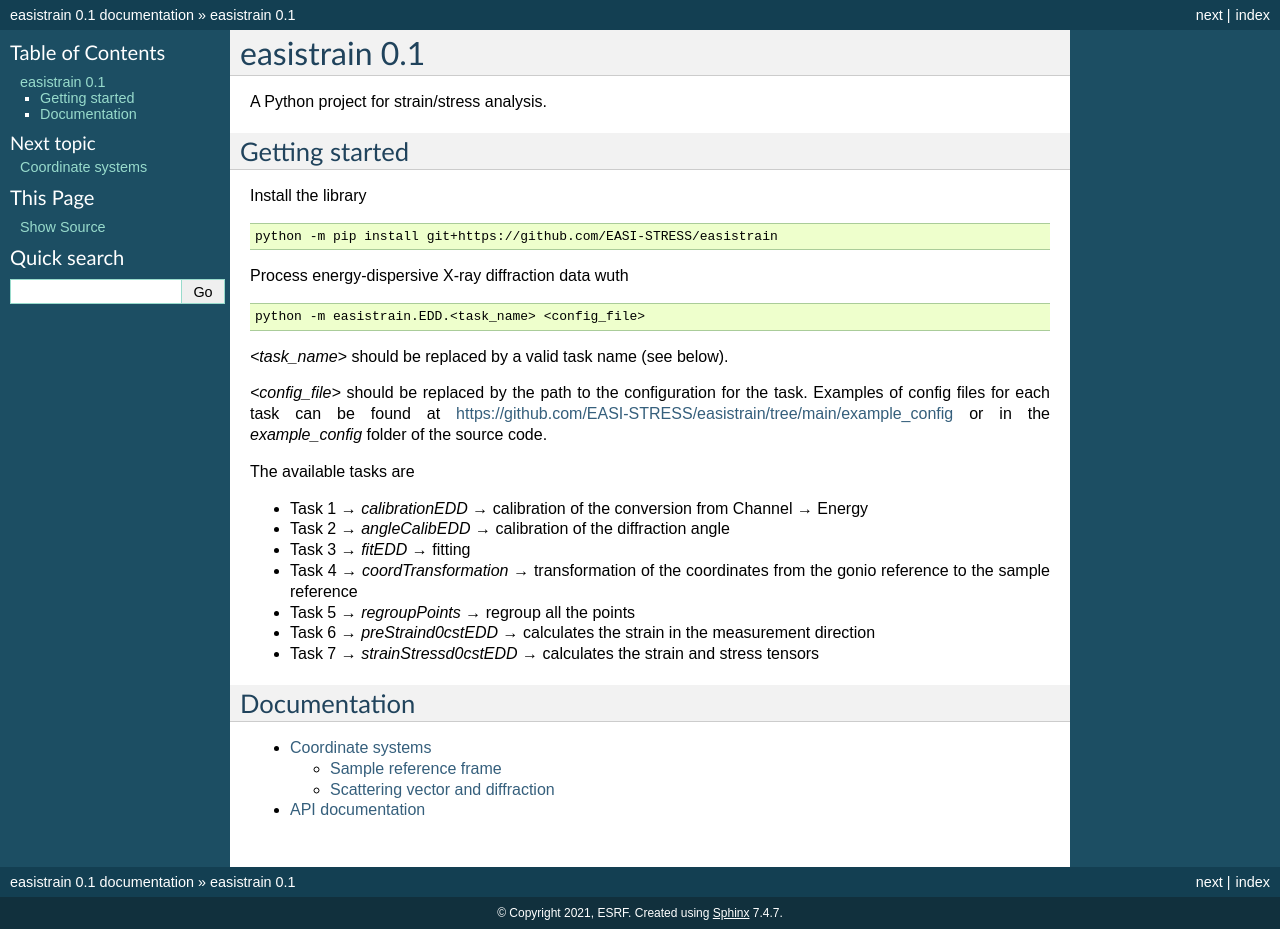
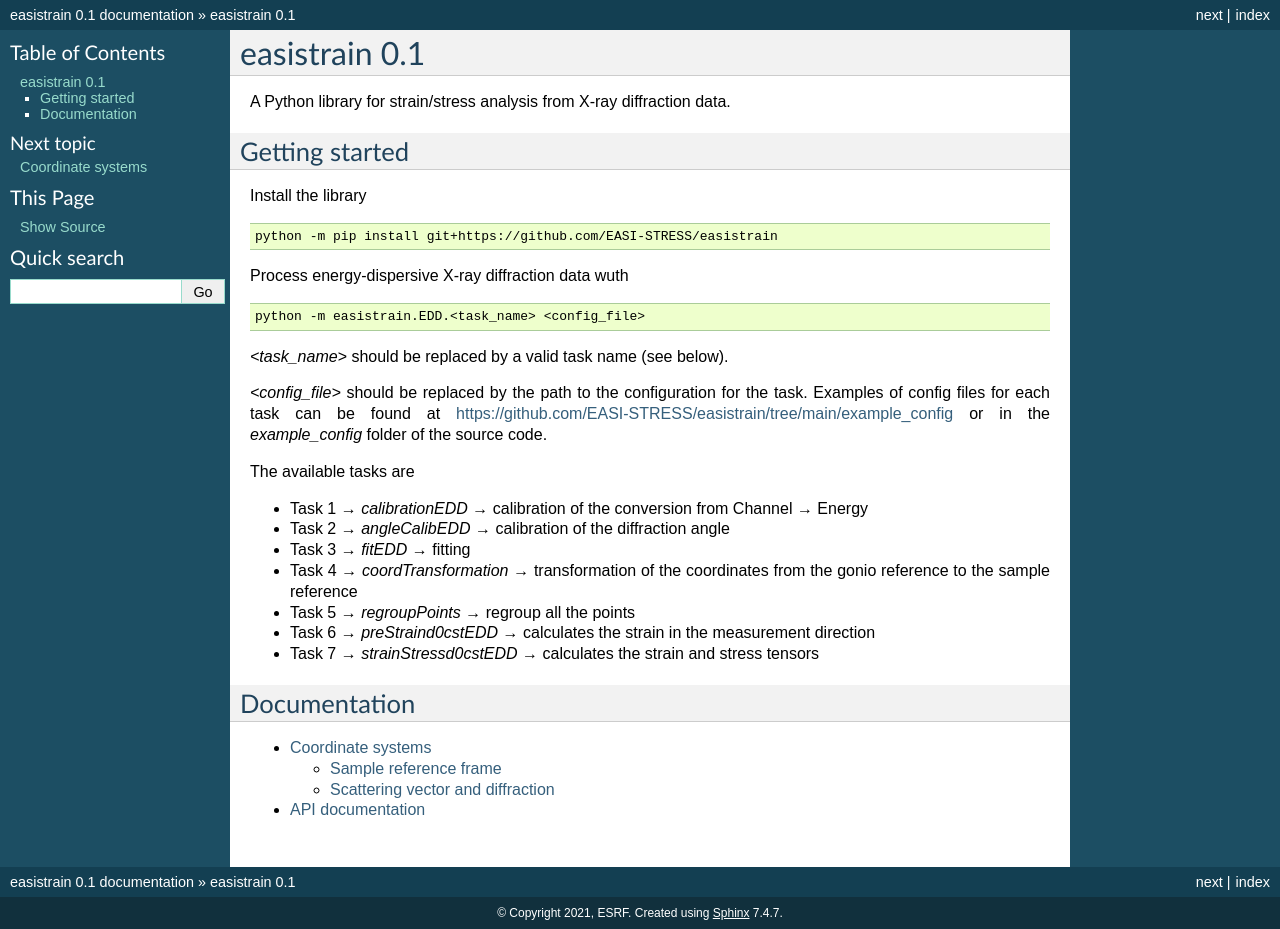
Before and after one commit to EASI-STRESS/easistrain, a Sphinx documentation site: the page built from doc/index.rst, in a window 1280 px wide. Built offline with Sphinx 7.4.7, drawn with Linux system fonts in a browser that asks for light colours.

Commit message:
modify project description

```diff
--- a/doc/index.rst
+++ b/doc/index.rst
@@ -1,7 +1,7 @@
 easistrain |release|
 ====================
 
-A Python project for strain/stress analysis.
+A Python library for strain/stress analysis from X-ray diffraction data.
 
 Getting started
 ---------------
--- a/setup.cfg
+++ b/setup.cfg
@@ -1,13 +1,15 @@
 [metadata]
 name = easistrain
 version = attr: easistrain.__version__
-description = Strain analysis
+description = Stress/strain analysis from X-ray diffraction data
 long_description = file: README.md
 long_description_content_type = text/markdown
 license = MIT
 url = https://github.com/EASI-STRESS/easistrain
 project_urls =
-    Bug Tracker = https://github.com/EASI-STRESS/easistrain/issues
+    Source = https://github.com/EASI-STRESS/easistrain
+    Documentation = https://easistrain.readthedocs.io
+    Tracker = https://github.com/EASI-STRESS/easistrain/issues
 classifiers =
     Intended Audience :: Science/Research
     License :: OSI Approved :: MIT License
```
Also changed, not shown: README.md (+1 -1 lines).
